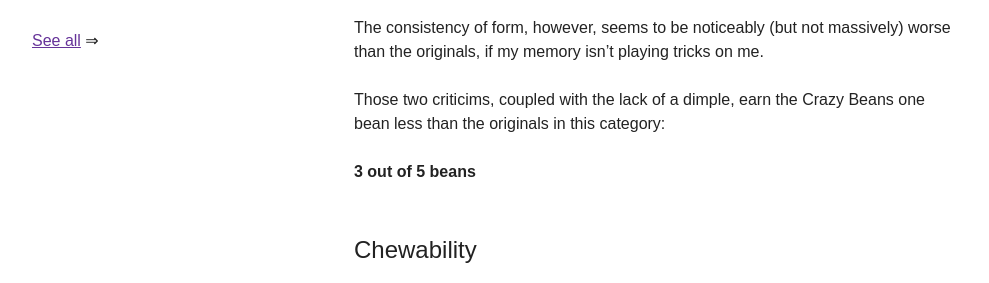
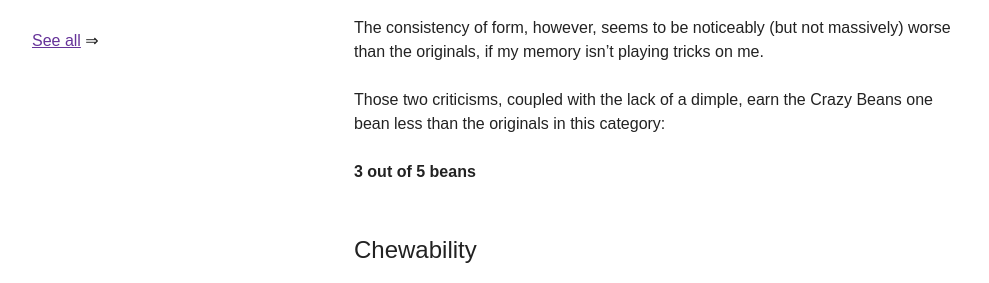
Before and after one commit to Scotchester/jellybeans, a Jekyll site: the page built from _posts/2017-03-15-starburst-crazy-beans.md, in a window 1280 px wide and 900 px high, scrolled down 487 px. Shown: the part 169-452 px from the top of the window, without its empty margins (148-1137 px from the left). Built offline with Jekyll 4.4.1, drawn with Linux system fonts in a browser that asks for light colours; emoji names are drawn with the system emoji font.

Commit message:
Fix typos in the two previous reviews

```diff
--- a/_posts/2017-03-15-starburst-crazy-beans.md
+++ b/_posts/2017-03-15-starburst-crazy-beans.md
@@ -27,7 +27,7 @@ The consistency of form, however, seems to be noticeably
 (but not massively) worse than the originals,
 if my memory isn't playing tricks on me.
 
-Those two criticims, coupled with the lack of a dimple,
+Those two criticisms, coupled with the lack of a dimple,
 earn the Crazy Beans one bean less than the originals in this category:
 
 **3 out of 5 beans**
```
Also changed, not shown: _posts/2017-03-29-laffy-taffy-jelly-beans.md (+3 -3 lines).
